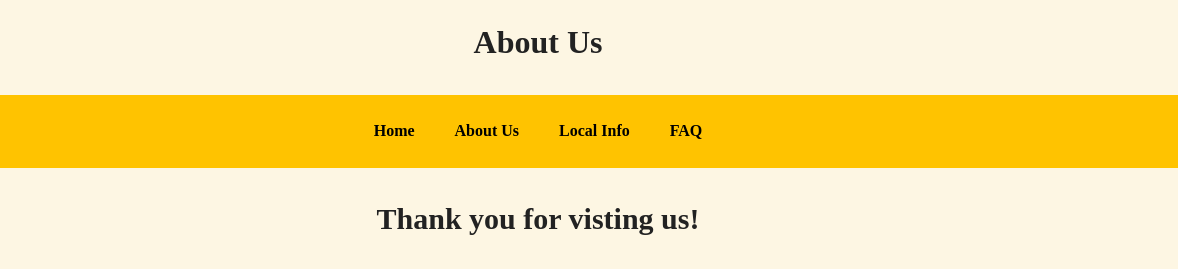
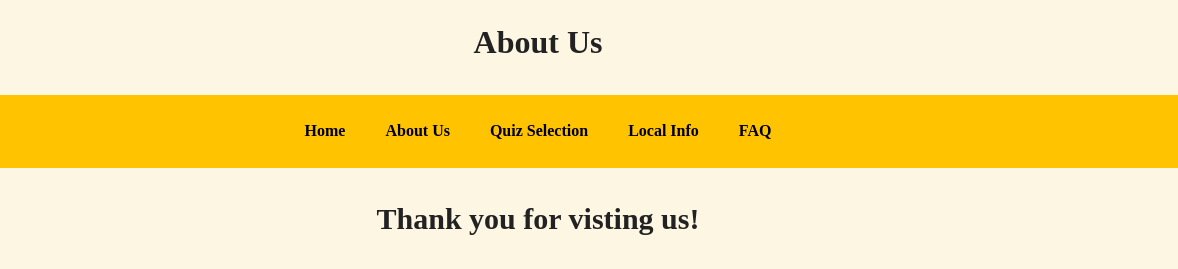
Before and after one commit to Daniel-Brennan05/Web_Tech, a website built with webpack: page about_us.html in a window 1280 px wide. Shown: the top 269 px of the page, 102-1280 px from the left. Built offline with nearby package versions, Linux system fonts and the light colour scheme.

Commit message:
Update about_us.html

```diff
--- a/about_us.html
+++ b/about_us.html
@@ -12,9 +12,10 @@
 		<h1 class="pageTitle">About Us</h1>
 
 	<ul class="navigation">
-		<li><a href="#">Home</a></li>
+		<li><a href="index.html">Home</a></li>
 		<li><a href="about_us.html">About Us</a></li>
-		<li><a href="#">Local Info</a></li>
+    <li><a href="quizSelection.html">Quiz Selection</a></li>
+		<li><a href="pub2.html">Local Info</a></li>
 		<li><a href="FAQ.html">FAQ</a></li>
 	</ul>
 	</header>
```
